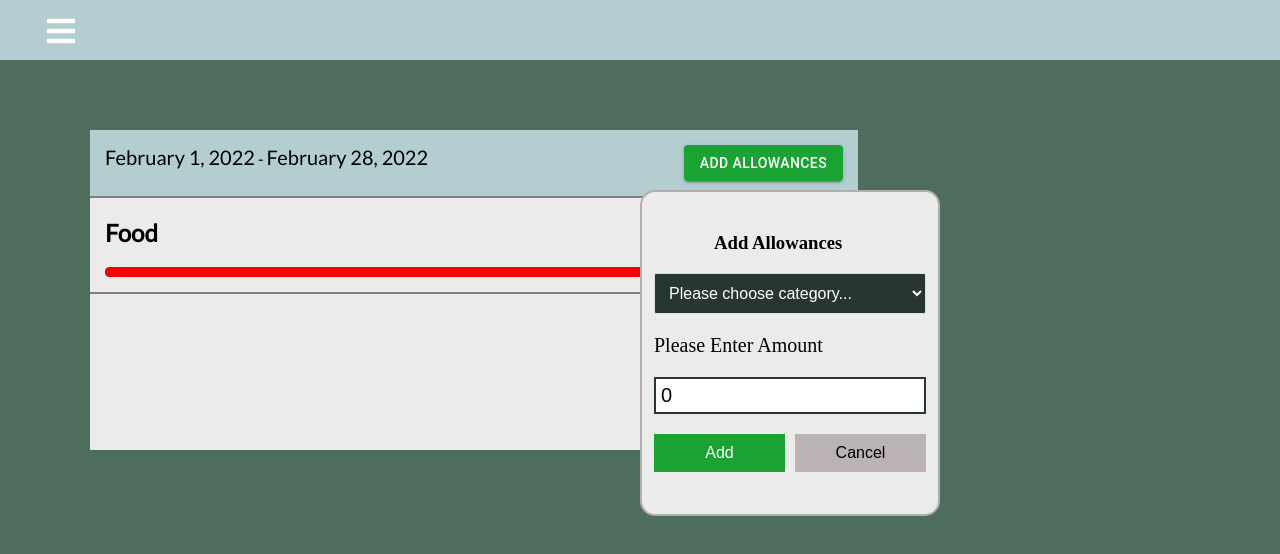
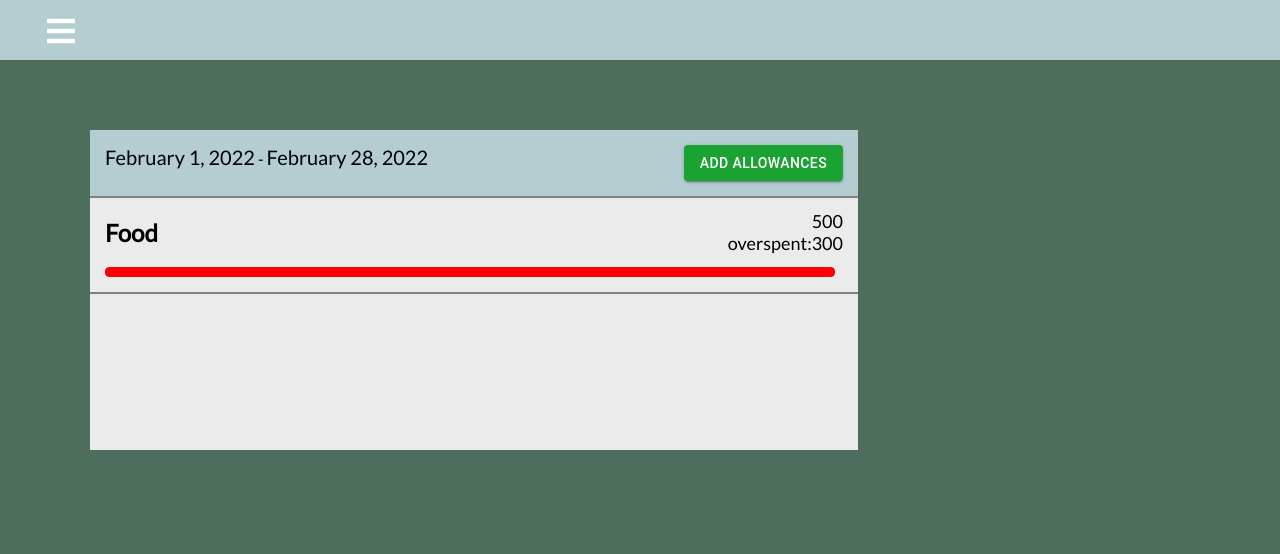
Before and after one commit to enukeWebDev/budget-tracker, a React (Create React App) app: page /allowances in a window 1280 px wide. Shown: the top 554 px of the page. Built offline with nearby package versions, Linux system fonts and the light colour scheme.

Commit message:
monthly allowance form added

```diff
--- a/src/components/Allowances/Form.js
+++ b/src/components/Allowances/Form.js
@@ -1,26 +1,53 @@
-import {useState, useContext} from 'react';
+import {useState, useContext, useEffect} from 'react';
 import './form.css';
 import { GlobalContext } from '../../context/GlobalState';
-
-const Form = () =>{
+import axios from 'axios';
+const Form = (props) =>{
+  const {showForm, setFormDisplay} = props;
   const [amount, setAmount] = useState(0);
   const [category, setCategory] = useState("");
+  const { categoryBudgets,budget,addCategoryBudget} = useContext(GlobalContext);
 
-  const onSubmit = () =>{
+   const selectCatOptions = categoryBudgets.map((item)=>
+     <option key={item.id}value={item.category}>{item.category}</option>
+  )
+  console.log(categoryBudgets);
+  const add = (e) =>{
+    e.preventDefault();
 
+    const newTransaction = {
+      category,
+      budget:parseFloat(amount),
+      date: new Date()
+      }
+      addCategoryBudget(newTransaction);
+      console.log(categoryBudgets);
+      axios.post(`/api/categories/allowances/1`,newTransaction)
+      .then ((res) => {
+       console.log("OK");
+      })
+      .catch((err) => console.log(err));
+      setAmount(0);
+      setFormDisplay(!showForm);
   }
-  const handleCategory = () =>{
+  const handleCategory = (e) =>{
+    const value= e.target.value;
+    setCategory(value);
+  }
 
+  const cancel = (e) =>{
+      e.preventDefault();
+      setFormDisplay(!showForm)
   }
 
   return (
-    <div class="allowance-form">
+    <div className="allowance-form">
     <h3 className="add-head--allow">Add Allowances</h3>
-      <form onSubmit={onSubmit}>
+      <form >
         <div className="form-control--allow" >
           <select onChange={handleCategory} name="category"  className="select__cat--display--allow">
             <option value="types">Please choose category...</option>
-            {/* {selectCatOptions} */}
+            {selectCatOptions}
           </select>
         </div>
 
@@ -32,8 +59,8 @@ const Form = () =>{
           <br />
         </div>
         <div className='btns'>
-        <button className="btn--allow-add" >Add</button>
-        <button className="btn--allow-cancel" >Cancel</button>
+        <button className="btn--allow-add" type="button" onClick={add}>Add</button>
+        <button type="button" className="btn--allow-cancel" onClick={cancel}>Cancel</button>
         </div>
       </form>
     </div>
--- a/src/components/Allowances/Top.js
+++ b/src/components/Allowances/Top.js
@@ -4,8 +4,8 @@ import Moment from 'react-moment';
 import Button from '@mui/material/Button';
 import './Top.css';
 //Instead of passing props - just in transaction and destructure for simplicity
-const Top = () => {
-
+const Top = (props) => {
+  const {showForm, setFormDisplay} = props;
   const { transactions,deleteTransaction } = useContext(GlobalContext);
   const date = new Date();
   const lastDay = new Date(date.getFullYear(), date.getMonth() + 1, 0);
@@ -16,7 +16,7 @@ const Top = () => {
         <div >
         <Moment className="chart__bottom" date={firstDay} format='LL' /> -  <Moment className="chart__bottom" date={lastDay} format='LL' />
         </div>
-        <Button variant="contained" className="btn--add--allowances" style={{ backgroundColor: '#1aa333' }}>Add Allowances</Button>
+        <Button variant="contained" type="button" onClick={()=> setFormDisplay(!showForm)}className="btn--add--allowances" style={{ backgroundColor: '#1aa333' }}>Add Allowances</Button>
       </div>
 
   )
--- a/src/components/Allowances/index.js
+++ b/src/components/Allowances/index.js
@@ -1,4 +1,4 @@
-import React, { useContext } from 'react';
+import React, { useContext, useState } from 'react';
 import { GlobalContext } from '../../context/GlobalState';
 import './index.css';
 import Topbar from './Top';
@@ -7,18 +7,17 @@ import Form from './Form';
 
 //Instead of passing props - just in transaction and destructure for simplicity
 const Allowances = () => {
-
-  const { transactions,deleteTransaction } = useContext(GlobalContext);
-
+  const [showForm , setFormDisplay] = useState(false);
+  const { transactions } = useContext(GlobalContext);
 
   return (
     <div>
       <div className="allowances">
-        <Topbar />
+        <Topbar setFormDisplay={setFormDisplay} showForm={showForm}/>
         <Bottombar />
 
       </div>
-        <Form />
+        {showForm && <Form  setFormDisplay={setFormDisplay} showForm={showForm}/>}
     </div>
   )
 }
```
